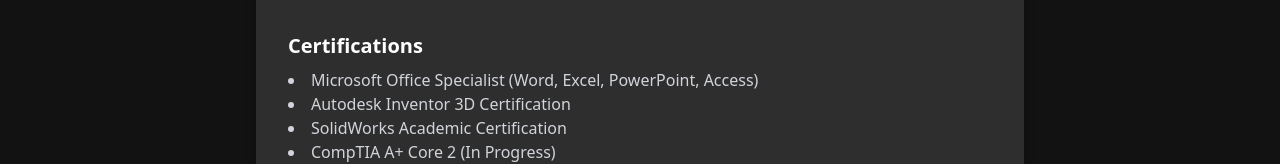
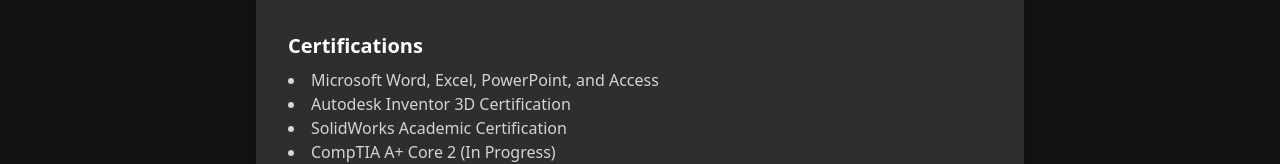
Before and after one commit to merrittcmason/merrittmason.com, a React (Vite) app: page / in a window 1280 px wide. Shown: the part 2390-2554 px from the top of the page. Built offline with nearby package versions, Linux system fonts and the light colour scheme.

Commit message:
Updated Certifications

```diff
--- a/src/App.tsx
+++ b/src/App.tsx
@@ -254,7 +254,7 @@
             Certifications
           </h3>
             <li>
-              Microsoft Office Specialist (Word, Excel, PowerPoint, Access)
+              Microsoft Word, Excel, PowerPoint, and Access
             </li>
             <li>
               Autodesk Inventor 3D Certification
```
